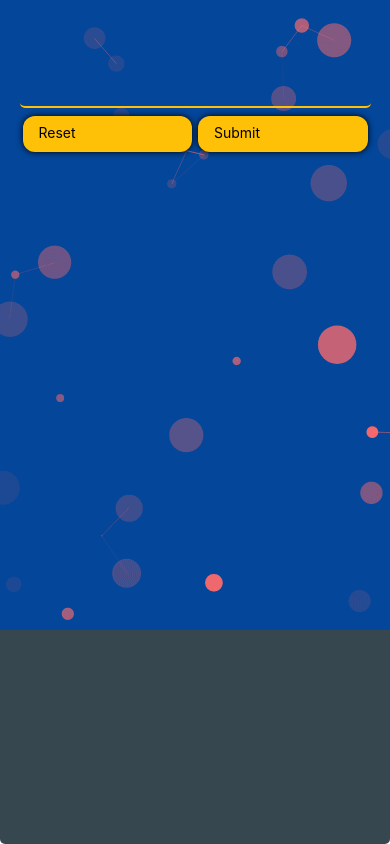
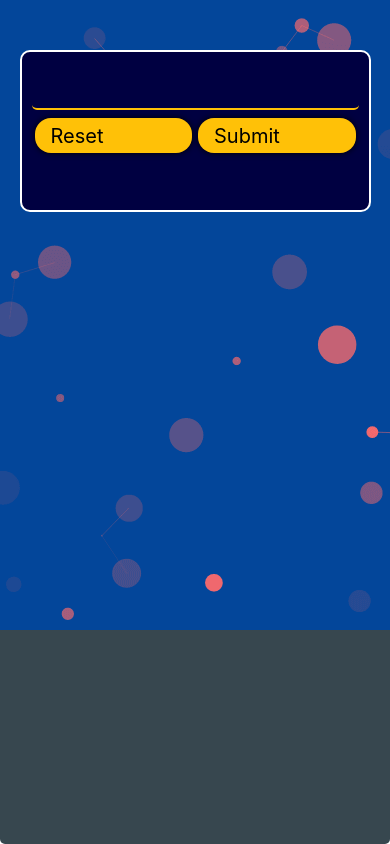
Before and after one commit to cordovalegacy/RN_Numbers_Game, a React Native app: screen / in a window 390 px wide. Built offline with nearby package versions, Linux system fonts and the light colour scheme.

Commit message:
Implemented some functionality and validations to handle invalid inputs and submissions

```diff
--- a/components/PrimaryButton.jsx
+++ b/components/PrimaryButton.jsx
@@ -2,10 +2,10 @@
 // !Components
 import { Pressable, Text, View } from "react-native"
 
-export default function PrimaryButton({ content, buttonStyles, textStyles }) {
+export default function PrimaryButton({ content, buttonStyles, textStyles, onPress }) {
     return (
-        <View style={{width: "50%", height: 36, borderRadius: 12}}>
-            <Pressable style={buttonStyles} android_ripple={{ color: "#000041" }}>
+        <View style={{width: "100%", height: 36, marginTop: -2, borderRadius: 12}}>
+            <Pressable style={buttonStyles} android_ripple={{ color: "#000041" }} onPress={onPress}>
                 <Text style={textStyles}>{content}</Text>
             </Pressable>
         </View>
--- a/screens/StartGameScreen.jsx
+++ b/screens/StartGameScreen.jsx
@@ -1,19 +1,92 @@
 
 // !Components
-import { TextInput, View } from "react-native"
+import { TextInput, View, Text, Alert } from "react-native"
 import PrimaryButton from "../components/PrimaryButton"
+import { useState } from "react"
 
 // !Styles
 import { appStyles } from "../styles/styles"
 
 export default function StartGameScreen() {
-    return (
-        <View style={appStyles.inputLayout}>
-            <TextInput style={appStyles.input} maxLength={2} keyboardType={"number-pad"}/>
-            <View style={appStyles.buttonLayout}>
-                <PrimaryButton content={"Reset"} buttonStyles={appStyles.button} textStyles={appStyles.textStyles} />
-                <PrimaryButton content={"Submit"} buttonStyles={appStyles.button} textStyles={appStyles.textStyles} />
+
+    const [numberInput, setNumberInput] = useState("")
+    const [error, setError] = useState("")
+    const errorText = "Please enter a number from 1 to 99"
+
+    //text is event built in to React Native
+    const numberInputHandler = (text) => {
+        console.log("look at me: ", text)
+        setNumberInput(text)
+    }
+
+    const hardReset = () => {
+        resetNumberInput()
+        resetErrorState()
+    }
+
+    const resetNumberInput = () => {
+        setNumberInput("")
+    }
+
+    const resetErrorState = () => {
+        setError("")
+    }
+
+    const submitNumberInput = () => {
+        numberValidator(numberInput)
+        alertHandler()
+    }
+
+    const alertHandler = () => {
+        Alert.alert(
+            "Success!!", //title
+            "You have submitted a guess", //message
+                { //button
+                    text: "OK",
+                    onPress: () => console.log("OK Pressed")
+                }
+        )
+    }
+
+const numberValidator = (num) => {
+    if (num < 1 || num > 99) {
+        setError(errorText)
+        return
+    }
+    else {
+        resetErrorState()
+    }
+    resetNumberInput()
+}
+
+return (
+    <View style={appStyles.inputLayout}>
+        <TextInput
+            style={appStyles.input}
+            maxLength={2}
+            keyboardType={"number-pad"}
+            onChangeText={numberInputHandler}
+            value={numberInput}
+        />
+        <View style={appStyles.buttonLayout}>
+            <View style={appStyles.buttonViews}>
+                <PrimaryButton
+                    content={"Reset"}
+                    buttonStyles={appStyles.button}
+                    textStyles={appStyles.buttonText}
+                    onPress={hardReset}
+                />
+            </View>
+            <View style={appStyles.buttonViews}>
+                <PrimaryButton
+                    content={"Submit"}
+                    buttonStyles={appStyles.button}
+                    textStyles={appStyles.buttonText}
+                    onPress={submitNumberInput}
+                />
             </View>
         </View>
-    )
+        <Text style={appStyles.errorText}>{error}</Text>
+    </View>
+)
 }
--- a/styles/styles.js
+++ b/styles/styles.js
@@ -14,7 +14,14 @@ export const appStyles = StyleSheet.create({
         backgroundColor: "#37474f"
     },
     inputLayout: {
-        width: "90%"
+        width: "90%",
+        backgroundColor: "#000041",
+        height: 120,
+        paddingHorizontal: 10,
+        borderRadius: 10,
+        borderWidth: 2,
+        borderColor: "white",
+        flex: .20
     },
     buttonLayout: {
         flex: 1,
@@ -24,7 +31,7 @@ export const appStyles = StyleSheet.create({
         width: "100%",
         margin: "auto"
     },
-    button: {
+    buttonViews: {
         flex: 1,
         height: 35,
         elevation: 4,
@@ -32,13 +39,17 @@ export const appStyles = StyleSheet.create({
         paddingVertical: 8,
         paddingHorizontal: 16,
         backgroundColor: "#ffc107",
-        borderRadius: 12,
-        marginHorizontal: 3
+        borderRadius: 16,
+        marginHorizontal: 3,
+        textAlign: "center"
     },
     buttonText: {
         textAlign: "center",
-        fontWeight: 10,
-        borderRadius: 12
+        fontSize: 20,
+        display: "flex",
+        flexDirection: "row",
+        alignSelf: "stretch",
+        width: "100%"
     },
     input: {
         borderBottomWidth: 2,
@@ -62,4 +73,10 @@ export const appStyles = StyleSheet.create({
         alignItems: "center",
         paddingTop: 50,
     },
+    errorText: {
+        color: "red",
+        fontWeight: 500,
+        paddingBottom: 10,
+        textAlign: "center"
+    }
 })
```
